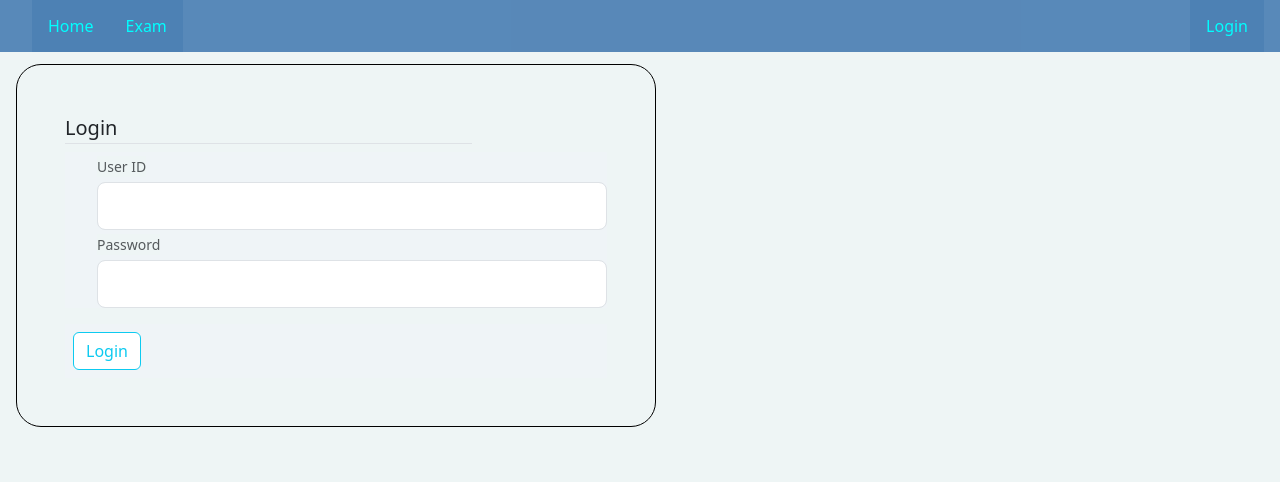
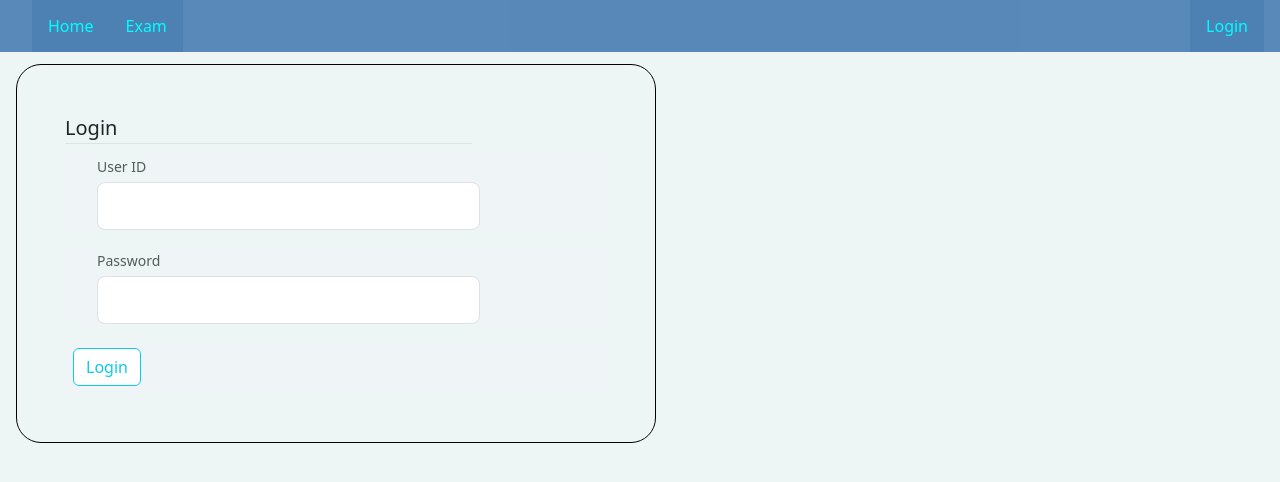
Before and after one commit to DogeCoderDoge/Flask_Exam_Prototype, a Flask app: page / in a window 1280 px wide. Shown: the top 482 px of the page. Run offline with Flask 3, Linux system fonts and the light colour scheme.

Commit message:
nothing much

```diff
--- a/Website/forms.py
+++ b/Website/forms.py
@@ -1,5 +1,5 @@
 from flask_wtf import FlaskForm
-from wtforms import SubmitField, RadioField, StringField, PasswordField
+from wtforms import SubmitField, RadioField, StringField, PasswordField, validators
 
 class QuestionForm(FlaskForm):
     question = StringField()
@@ -13,6 +13,6 @@ class QuestionForm(FlaskForm):
 
 
 class LoginForm(FlaskForm):
-    userID = StringField('User ID')
+    userID = StringField('User ID', validators=[])
     password = PasswordField('Password')
     submit = SubmitField('Login')
--- a/Website/routes.py
+++ b/Website/routes.py
@@ -26,6 +26,10 @@ page = 0
 @app.route('/login', methods=['GET','POST'])
 def login():
     form = LoginForm()
+
+    if form.validate_on_submit():
+        return redirect(url_for('home'))
+
     return render_template('login.html', form=form)
 
 @app.route('/home')
--- a/Website/templates/login.html
+++ b/Website/templates/login.html
@@ -7,14 +7,14 @@
             {{ form.hidden_tag() }}
             <legend class="fs-5 border-bottom w-75"> Login </legend>
 
-            <ul class="m-0">
+            <ul>
                 {{ form.userID.label(class="form-text") }}
-                {{ form.userID(class="form-control form-control-lg mt-1") }}
+                {{ form.userID(class="form-control form-control-lg mt-1 w-75") }}
             </ul>
 
             <ul>
                 {{ form.password.label(class="form-text") }}
-                {{ form.password(class="form-control form-control-lg mt-1") }}
+                {{ form.password(class="form-control form-control-lg mt-1 w-75") }}
             </ul>
 
             <div class="form-submit">
```
